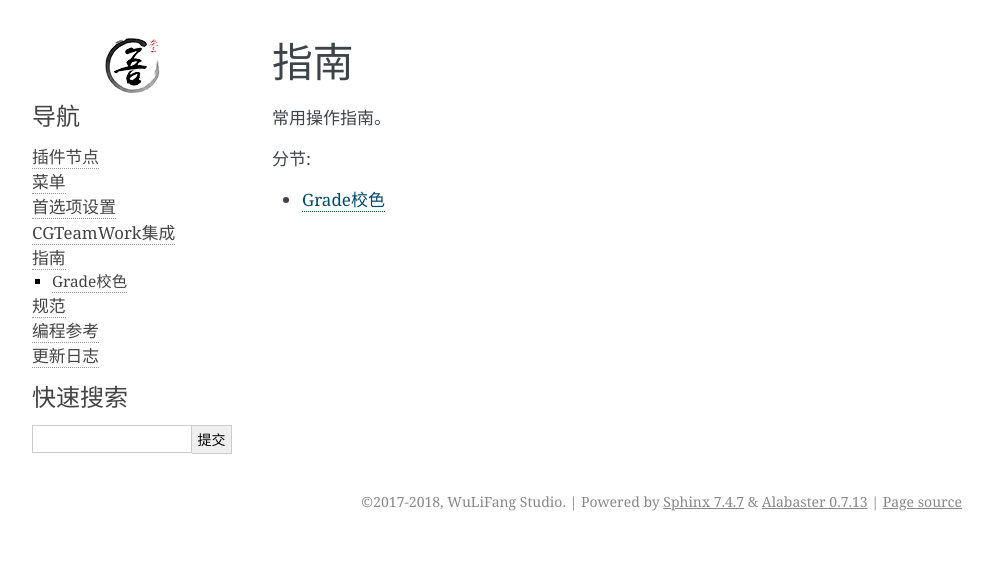
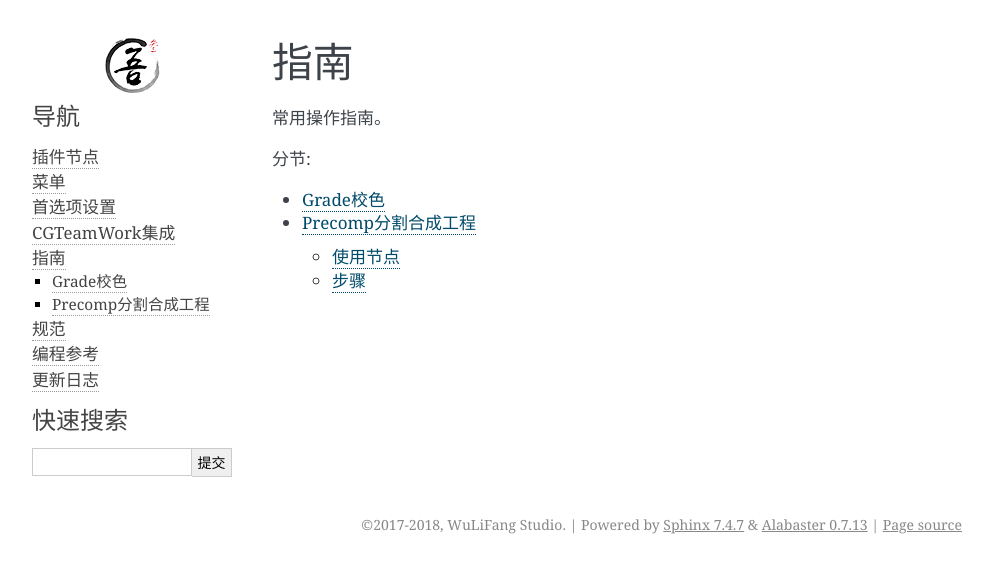
Before and after one commit to WuLiFang/Nuke, a Sphinx documentation site: the page built from source/guide.rst, in a window 1280 px wide. Shown: the top 573 px of the page, without its empty margins (148-1141 px from the left). Built offline with Sphinx 7.4.7, drawn with Linux system fonts in a browser that asks for light colours; some of the changed lines change nothing that is shown.

Commit message:
Add guide: precomp

```diff
--- a/source/guide.rst
+++ b/source/guide.rst
@@ -7,3 +7,4 @@
     :caption: 分节:
 
     guide/grade
+    guide/precomp
--- /dev/null
+++ b/source/guide/precomp.rst
@@ -0,0 +1,23 @@
+Precomp分割合成工程
+--------------------------
+
+过多素材或过多节点可能导致内存不足无法渲染, 此时可以通过分割单个Nuke工程为多个来解决
+
+使用节点
+==========
+
+Precomp
+**************
+
+Precomp节点是Nuke自带的预合成节点, 可以读取nk文件作为素材。
+
+
+步骤
+=========
+
+*. 选中要替换的输入节点
+*. 复制一份
+*. CTRL+SHIFT+P
+*. 将得到的节点输出替换
+*. 用插件 ``发布`` 工程, 本地预合成文件将会自动上传至CGTeamWork并替换为路径
+*. 用 ``提交到Deadline`` 提交渲染, 提交时注意勾选 ``优先渲染预合成节点``
```
